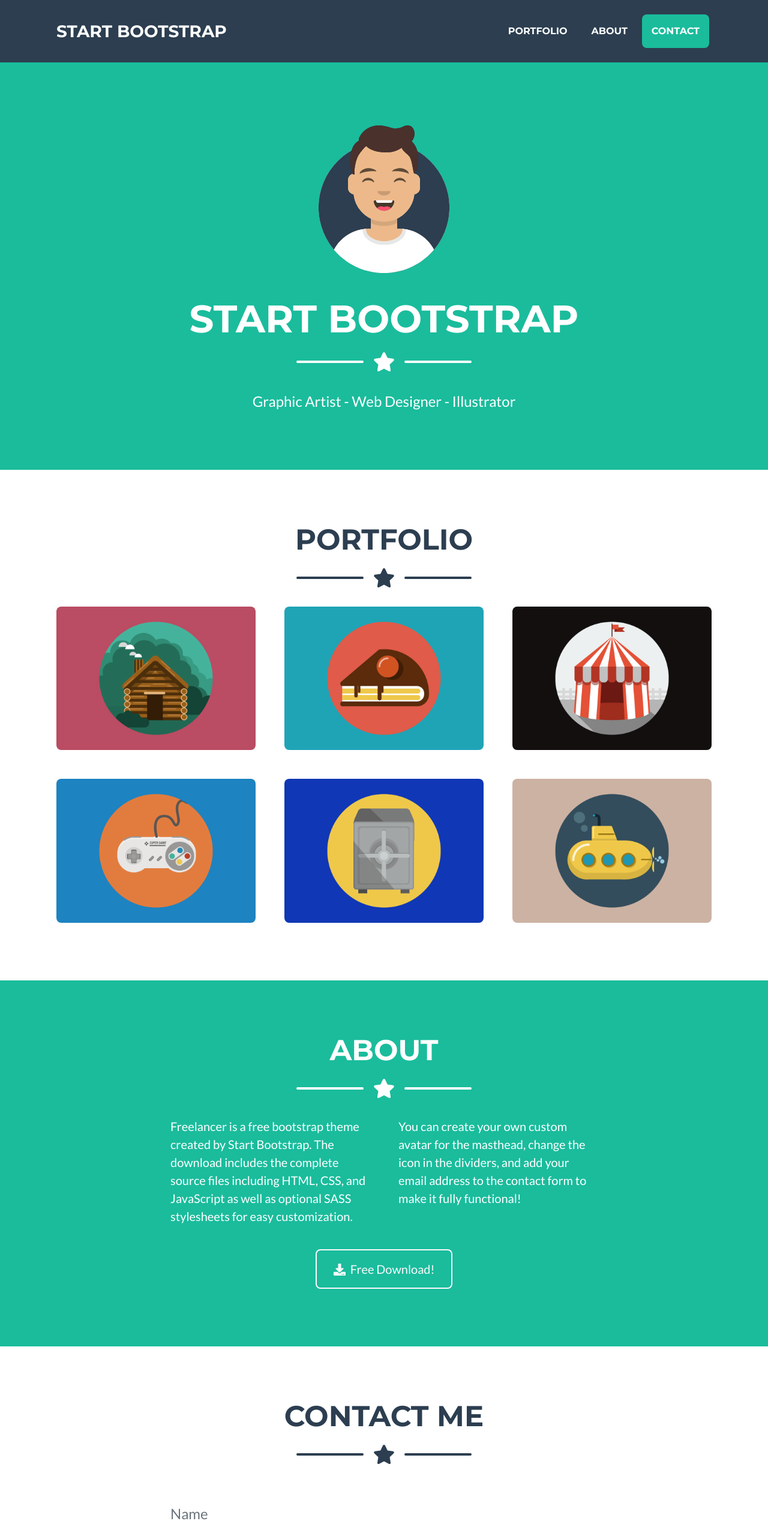
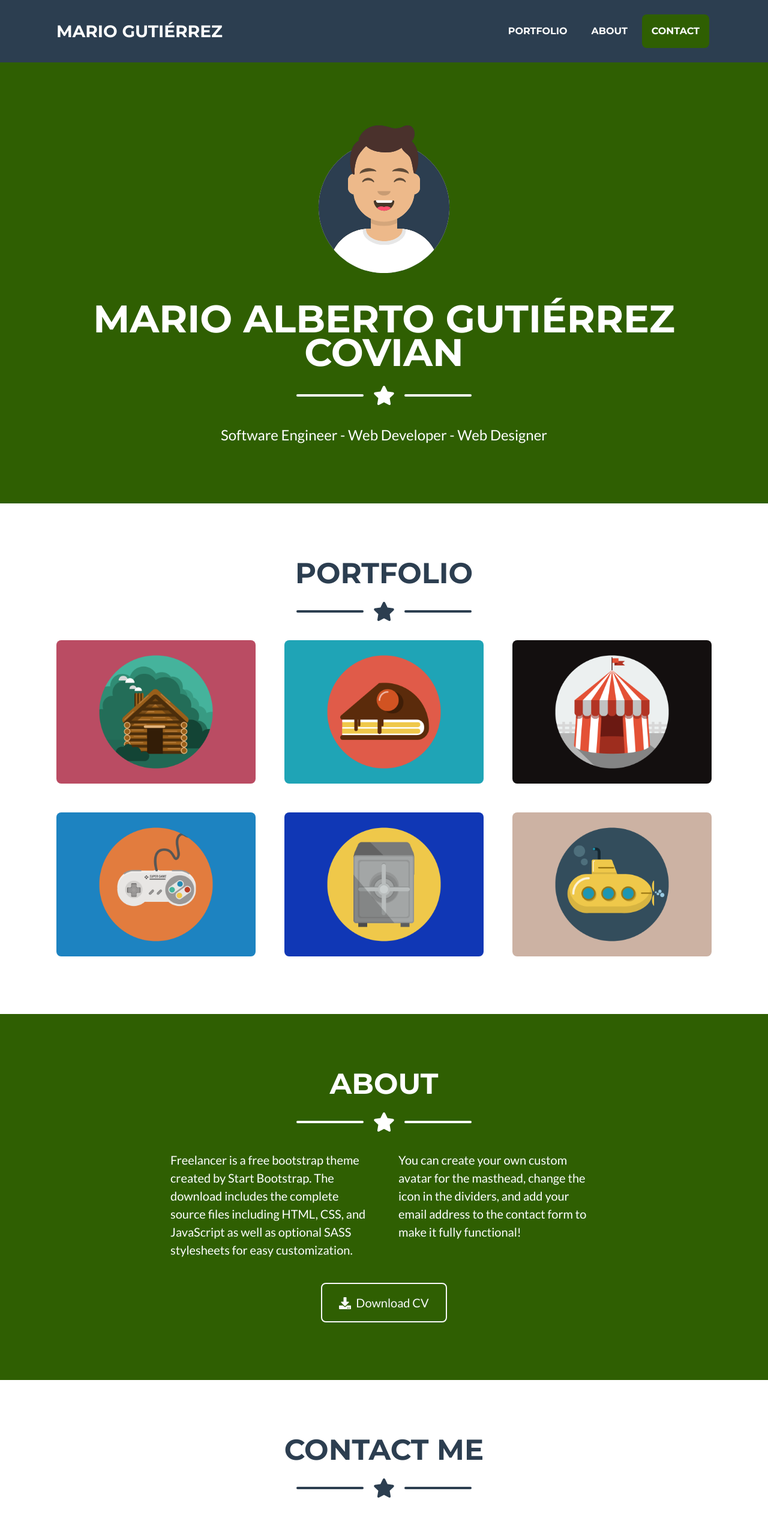
Before and after one commit to MarioAGtzC/Portfolio, a plain HTML site: page index.html in a window 1280 px wide. Shown: the top 2560 px of the page at 60% size. Drawn offline with nearby package versions, Linux system fonts and the light colour scheme.

Commit message:
Change color

```diff
--- a/index.html
+++ b/index.html
@@ -20,7 +20,7 @@
         <!-- Navigation-->
         <nav class="navbar navbar-expand-lg bg-secondary text-uppercase fixed-top" id="mainNav">
             <div class="container">
-                <a class="navbar-brand js-scroll-trigger" href="#page-top">Start Bootstrap</a><button class="navbar-toggler navbar-toggler-right text-uppercase font-weight-bold bg-primary text-white rounded" type="button" data-toggle="collapse" data-target="#navbarResponsive" aria-controls="navbarResponsive" aria-expanded="false" aria-label="Toggle navigation">Menu <i class="fas fa-bars"></i></button>
+                <a class="navbar-brand js-scroll-trigger" href="#page-top">Mario Gutiérrez</a><button class="navbar-toggler navbar-toggler-right text-uppercase font-weight-bold bg-primary text-white rounded" type="button" data-toggle="collapse" data-target="#navbarResponsive" aria-controls="navbarResponsive" aria-expanded="false" aria-label="Toggle navigation">Menu <i class="fas fa-bars"></i></button>
                 <div class="collapse navbar-collapse" id="navbarResponsive">
                     <ul class="navbar-nav ml-auto">
                         <li class="nav-item mx-0 mx-lg-1"><a class="nav-link py-3 px-0 px-lg-3 rounded js-scroll-trigger" href="#portfolio">Portfolio</a></li>
@@ -34,7 +34,7 @@
         <header class="masthead bg-primary text-white text-center">
             <div class="container d-flex align-items-center flex-column">
                 <!-- Masthead Avatar Image--><img class="masthead-avatar mb-5" src="assets/img/avataaars.svg" alt="" /><!-- Masthead Heading-->
-                <h1 class="masthead-heading text-uppercase mb-0">Start Bootstrap</h1>
+                <h1 class="masthead-heading text-uppercase mb-0">Mario Alberto Gutiérrez Covian</h1>
                 <!-- Icon Divider-->
                 <div class="divider-custom divider-light">
                     <div class="divider-custom-line"></div>
@@ -42,7 +42,7 @@
                     <div class="divider-custom-line"></div>
                 </div>
                 <!-- Masthead Subheading-->
-                <p class="masthead-subheading font-weight-light mb-0">Graphic Artist - Web Designer - Illustrator</p>
+                <p class="masthead-subheading font-weight-light mb-0">Software Engineer - Web Developer - Web Designer</p>
             </div>
         </header>
         <!-- Portfolio Section-->
@@ -133,7 +133,7 @@
                 </div>
                 <!-- About Section Button-->
                 <div class="text-center mt-4">
-                    <a class="btn btn-xl btn-outline-light" href="https://startbootstrap.com/themes/freelancer/"><i class="fas fa-download mr-2"></i>Free Download!</a>
+                    <a class="btn btn-xl btn-outline-light" href="https://startbootstrap.com/themes/freelancer/"><i class="fas fa-download mr-2"></i>Download CV</a>
                 </div>
             </div>
         </section>
```
Also changed, not shown: css/styles.css.
